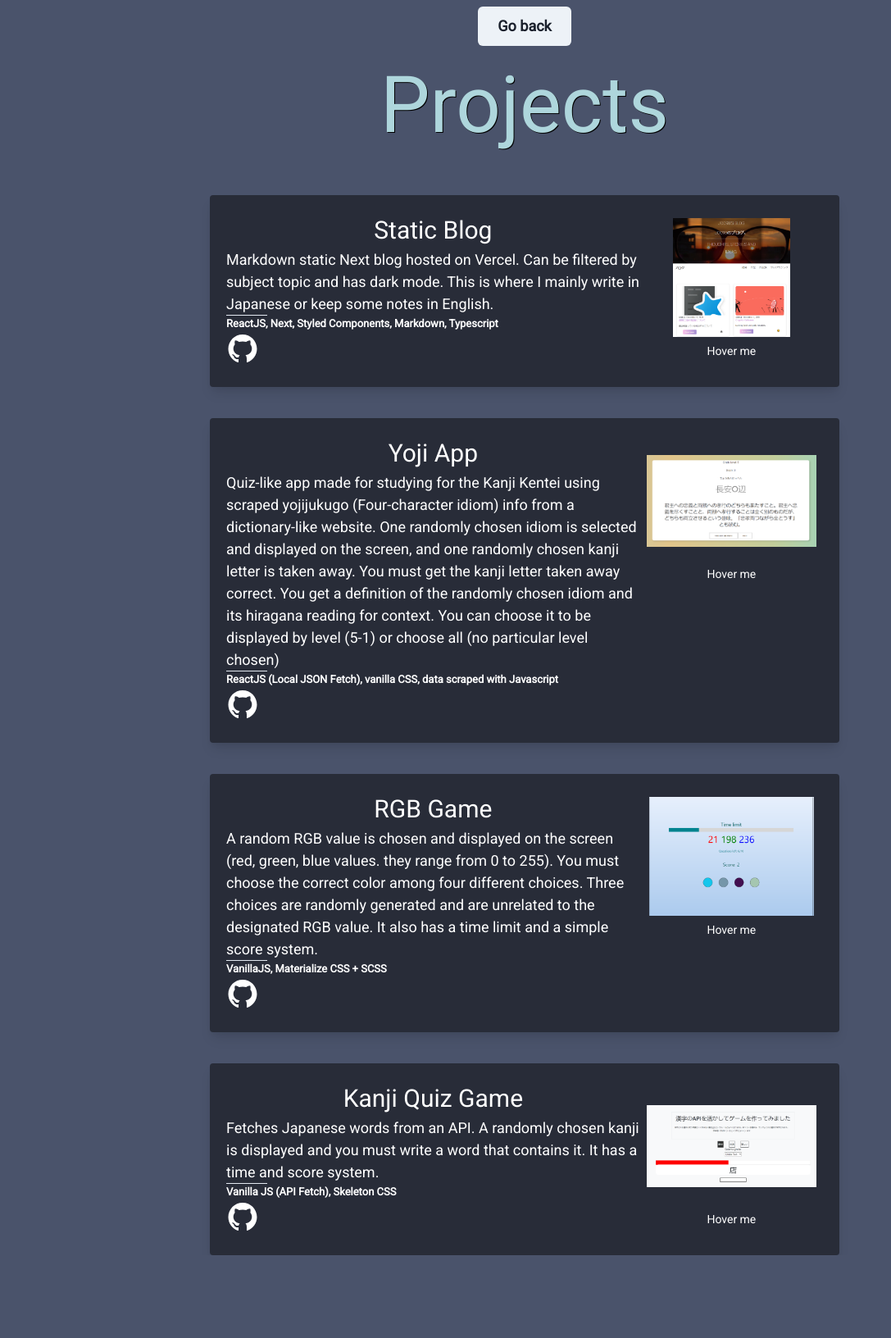
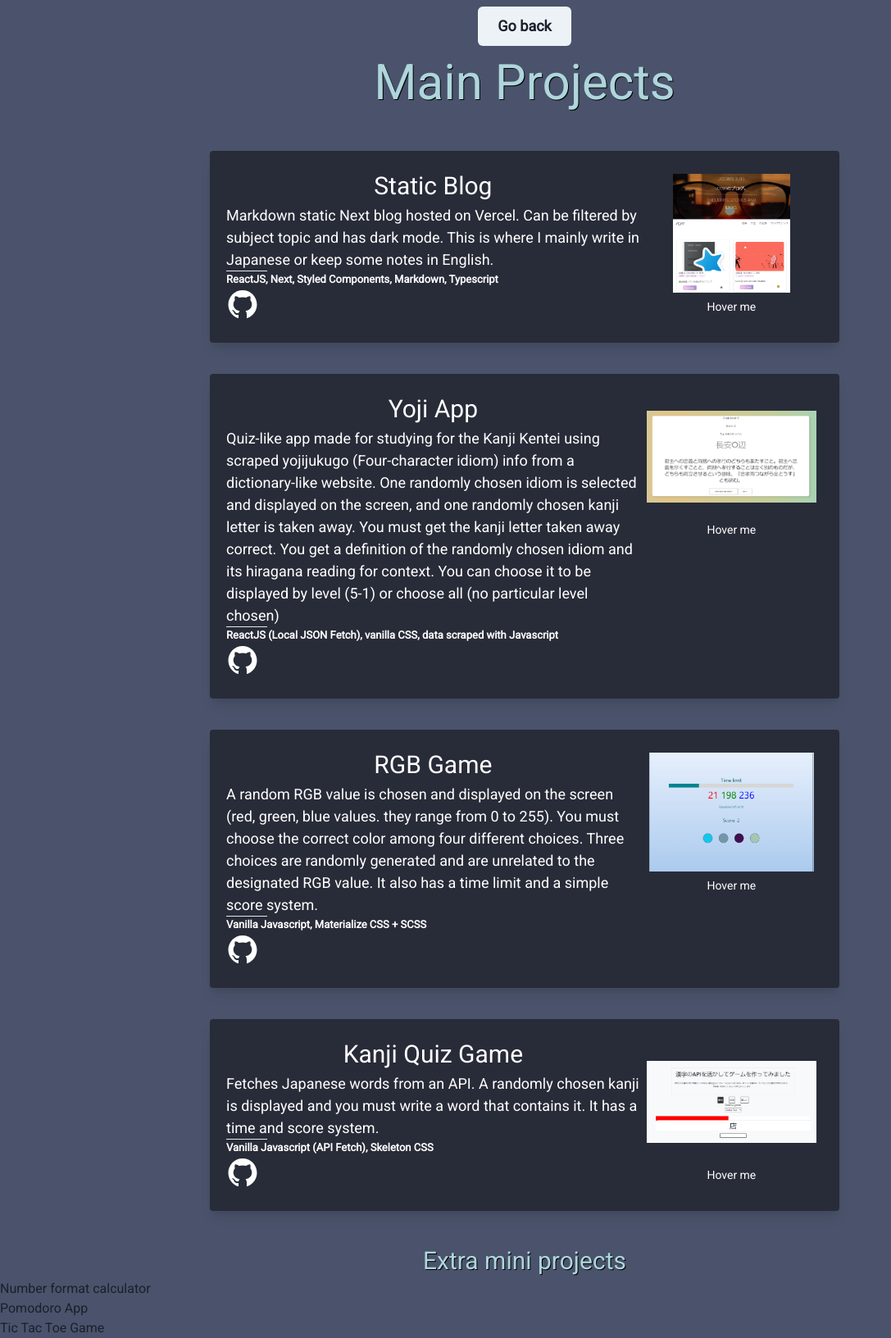
Before and after one commit to jcc98/portfolio, a Next.js app: page /projects in a window 1280 px wide. Shown: the whole page at 82% size, without its empty margins (0-1087 px from the left). Before the commit the page ends 1531 px from the top, so only its background shows below. Built offline with nearby package versions, Linux system fonts and the light colour scheme.

Commit message:
updated project data

```diff
--- a/pages/projects.js
+++ b/pages/projects.js
@@ -5,6 +5,7 @@ import {motion} from "framer-motion"
 import Link from "next/link"
 import Image from "next/image"
 import { projectData } from '../src/ProjectData'
+import { extraProjects } from "../src/ProjectData"
 
 const MotionBox = motion(Box)
 
@@ -20,7 +21,7 @@ const projects = () => {
     <MotionBox initial="hidden" animate="visible" variants={variants} height="100vh">
       <Link passHref rel="noreferrer" href="/"><Button display={"block"} m={0, "auto"} size={"lg"} mt={2}>Go back</Button></Link>
 
-      <Text textShadow={"1px 1px #000"} textAlign={"center"} fontSize={{base: "4xl", md: "6xl", lg:"8xl"}} color={"brand.primary"}>Projects</Text>
+      <Text textShadow={"1px 1px #000"} textAlign={"center"} fontSize={{base: "2xl", md: "4xl", lg:"6xl"}} color={"brand.primary"}>Main Projects</Text>
         {projectData.map((project, key) => {
           return(
             <MotionBox cursor={"pointer"} mx={{base:"3%", md:"10%", lg:"20%"}} my={"3%"} bg={"#282c38"} color="#fff" key={key} shadow={"lg"} rounded={"base"}  p={"5"} whileHover={{ scale: 1.02 }}>
@@ -44,11 +45,18 @@ const projects = () => {
                </Flex>
               </a>
               </MotionBox>
+
           )
+        },
+        )}
+                <Text textShadow={"1px 1px #000"} textAlign={"center"} fontSize={{base: "xl", md: "2xl", lg:"3xl"}} color={"brand.primary"}>Extra mini projects</Text>
+              {extraProjects.map((extraProject) => {
+                return (
+                  <p>{extraProject.name}</p>
+                )
+              })}
+    </MotionBox>
 
-        }
-        )}
-    </MotionBox>
   )
 }
 
--- a/src/ProjectData.js
+++ b/src/ProjectData.js
@@ -19,7 +19,7 @@ export const projectData = [
   {
     name: "RGB Game",
     description: "A random RGB value is chosen and displayed on the screen (red, green, blue values. they range from 0 to 255). You must choose the correct color among four different choices. Three choices are randomly generated and are unrelated to the designated RGB value. It also has a time limit and a simple score system.",
-    techUsed: "VanillaJS, Materialize CSS + SCSS",
+    techUsed: "Vanilla Javascript, Materialize CSS + SCSS",
     image: "/images/rgb.png",
     github: "https://github.com/jcc98/RGB-Game",
     website: "https://rgb-game-quiz.netlify.app"
@@ -27,9 +27,32 @@ export const projectData = [
   {
     name: "Kanji Quiz Game",
     description: "Fetches Japanese words from an API. A randomly chosen kanji is displayed and you must write a word that contains it. It has a time and score system.",
-    techUsed: "Vanilla JS (API Fetch), Skeleton CSS",
+    techUsed: "Vanilla Javascript (API Fetch), Skeleton CSS",
     image: "/images/apikanjiquiz.png",
     github: "https://github.com/jcc98/Kanji-Quiz-Game",
     website: "https://kanji-quiz-game.netlify.app/"
+  },
+]
+
+export const extraProjects = [
+  {
+    name: "Number format calculator",
+    description: "Converts traditional number format to the Japanese style",
+    techUsed: "HTML, Vanilla CSS, Vanilla Javascript",
+    github: "https://github.com/jcc98/JpCalcApp",
+    website: "https://jp-calculator-app.netlify.app/"
+  },
+  {
+    name: "Pomodoro App",
+    description: "Pomodoro app with barebone features. One of my first projects.",
+    techUsed: "HTML, Vanilla CSS, Vanilla Javascript",
+    website: "https://simple-pomodoro-app.netlify.app/"
+  },
+  {
+    name: "Tic Tac Toe Game",
+    description: "Simple tic tac toe app with barebone features. Was planning on adding a vs CPU feature... My second project. ",
+    techUsed: "HTML, Vanilla CSS, Vanilla Javascript",
+    website: "https://tictactoegame-app.netlify.app/"
   }
+
 ]
```
